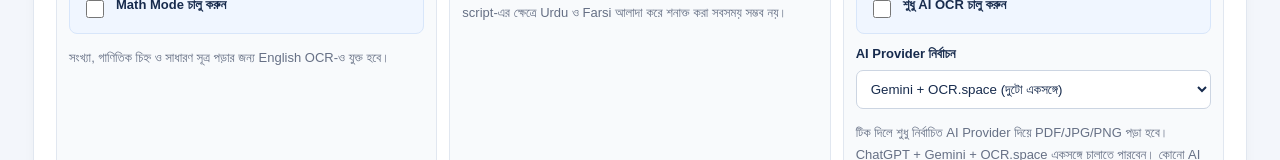
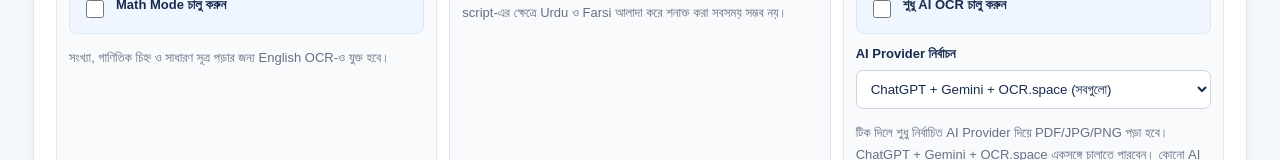
Before and after one commit to keypresstypingagency/Typing_Quality_Checker_Pro, a website: page public/index.html in a window 1280 px wide. Shown: the part 989-1149 px from the top of the page. Drawn offline with nearby package versions, Linux system fonts and the light colour scheme.

Commit message:
Update index.html

```diff
--- a/public/index.html
+++ b/public/index.html
@@ -169,7 +169,11 @@ select{width:100%;padding:10px;border:1px solid #ccd5e2;border-radius:7px;backgr
 </div>
 <label for="aiProviders" style="margin-top:12px">AI Provider নির্বাচন</label>
 <select id="aiProviders">
-  <option value="gemini,ocrspace" selected>Gemini + OCR.space (দুটো একসঙ্গে)</option>
+  <option value="chatgpt,gemini,ocrspace" selected>ChatGPT + Gemini + OCR.space (সবগুলো)</option>
+  <option value="gemini,tesseract,ocrspace">Gemini + Tesseract Free + OCR.space</option>
+  <option value="tesseract">শুধু Tesseract (Free Bengali OCR)</option>
+  <option value="gemini,tesseract">Gemini + Tesseract (Free)</option>
+  <option value="tesseract,ocrspace">Tesseract + OCR.space</option>
   <option value="chatgpt">শুধু ChatGPT</option>
   <option value="gemini">শুধু Gemini</option>
   <option value="ocrspace">শুধু OCR.space</option>
```
